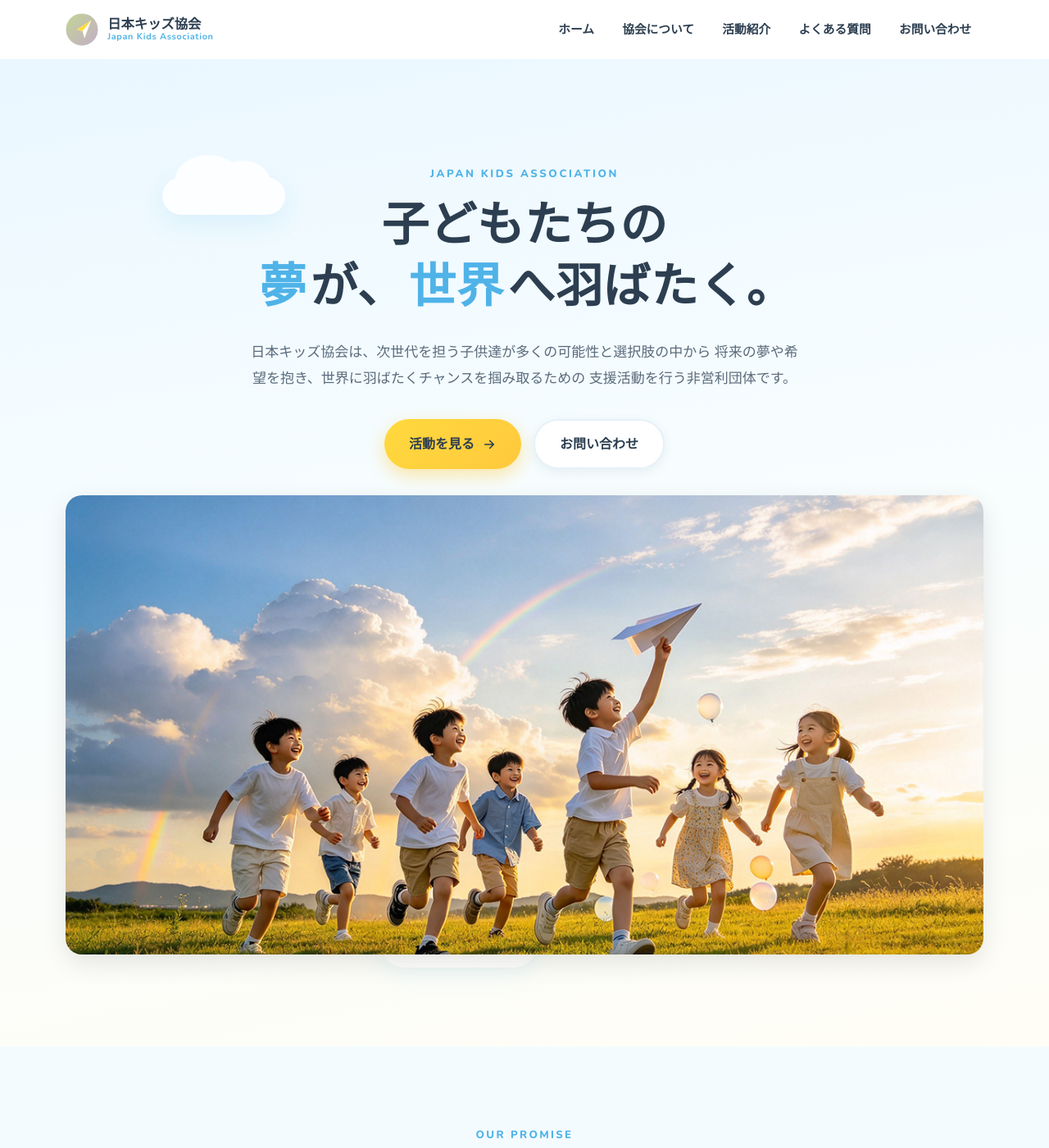
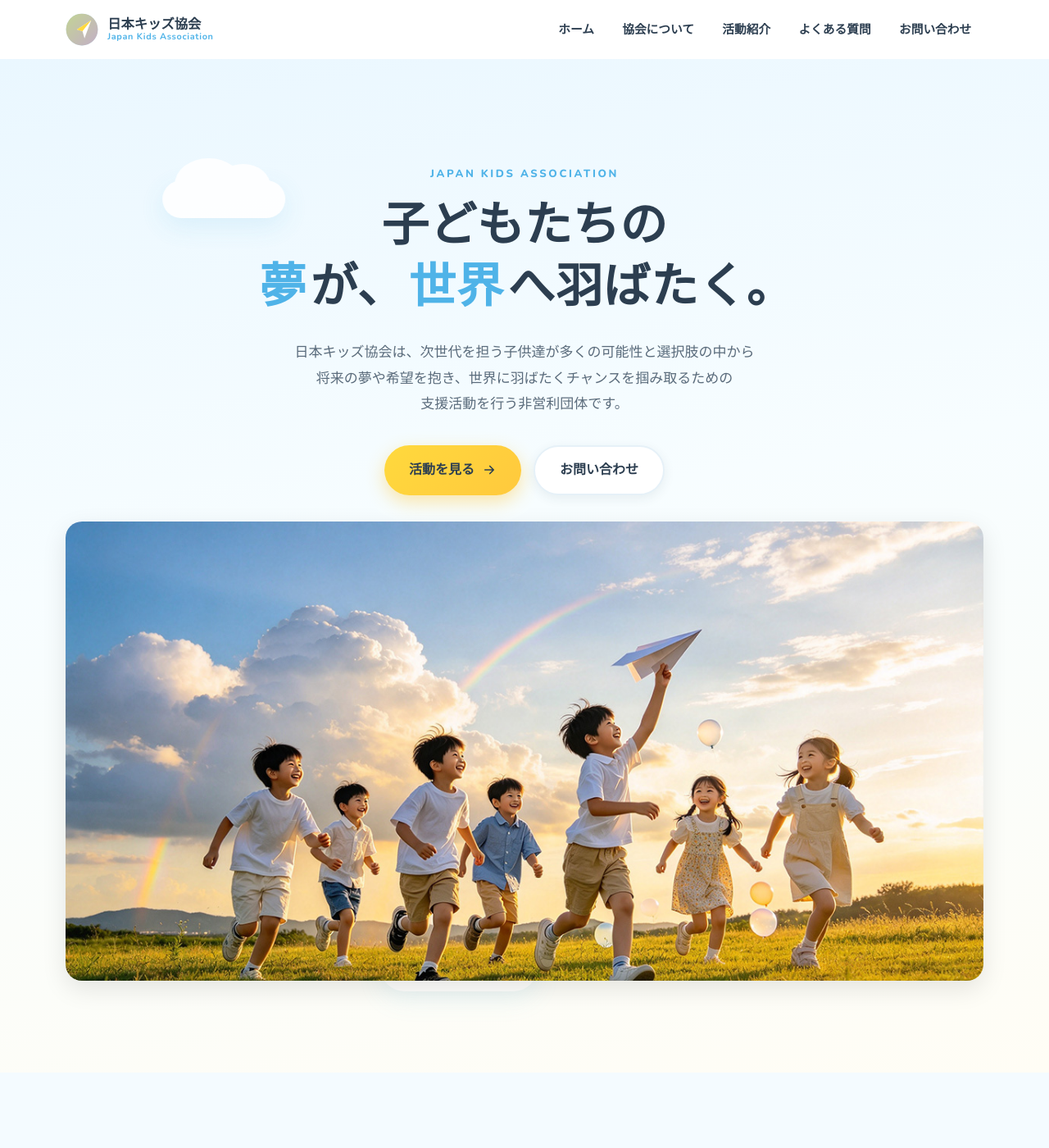
Before and after one commit to piggymiku-T/japan-kids-association, a Jekyll site: the page built from index.html, in a window 1280 px wide and 1400 px high. Shown: the whole window at 82% size. Built offline with Jekyll 4.4.1, drawn with Linux system fonts in a browser that asks for light colours.

Commit message:
Add line-break and word-break styles for Japanese text
Add CSS rules to prevent line breaks at Japanese particles.

```diff
--- a/assets/css/main.scss
+++ b/assets/css/main.scss
@@ -231,3 +231,9 @@ ul { padding-left: 1.2em; }
   .jk-cursor, .jk-puff, .jk-ring { display: none !important; }
   .hero-clouds { display: none; }
 }
+/* 禁止在日语助词处换行 */
+p, h1, h2, h3, li {
+  line-break: strict;
+  word-break: keep-all;
+  overflow-wrap: anywhere;
+}
```
